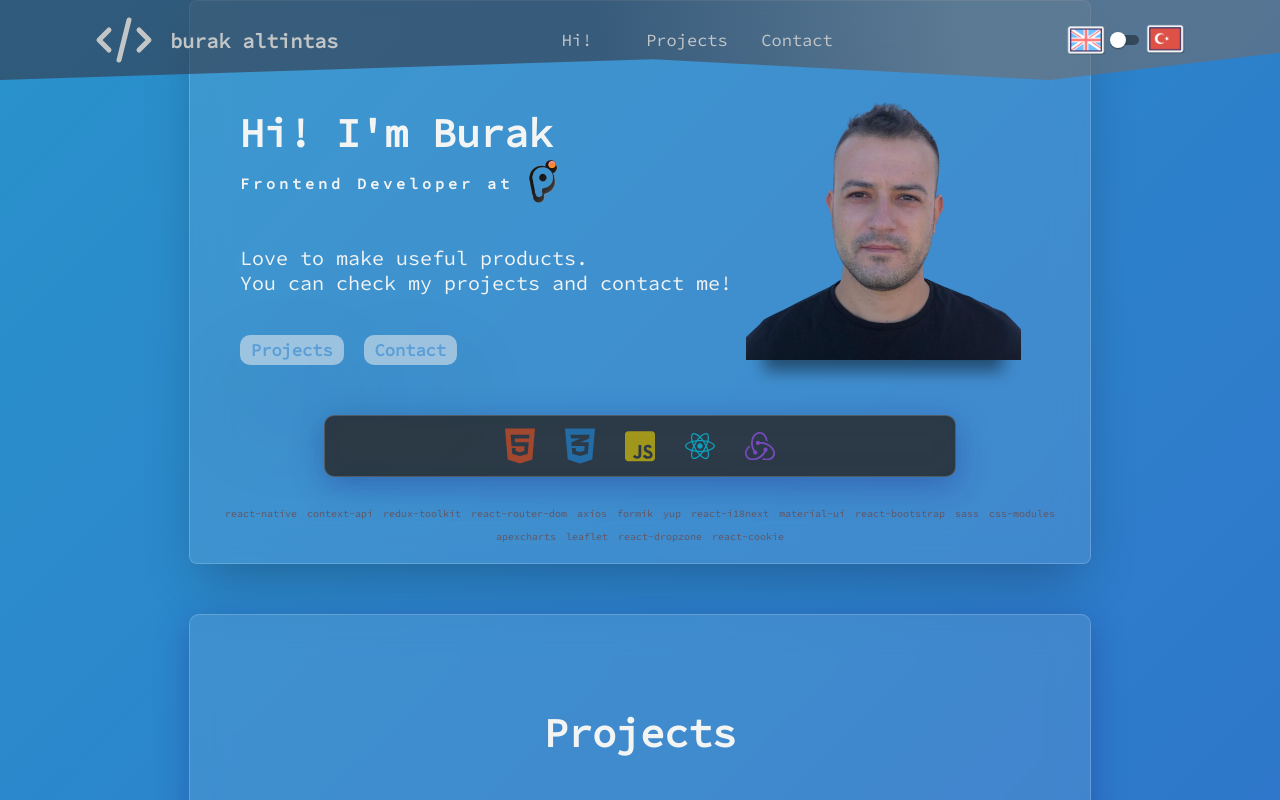
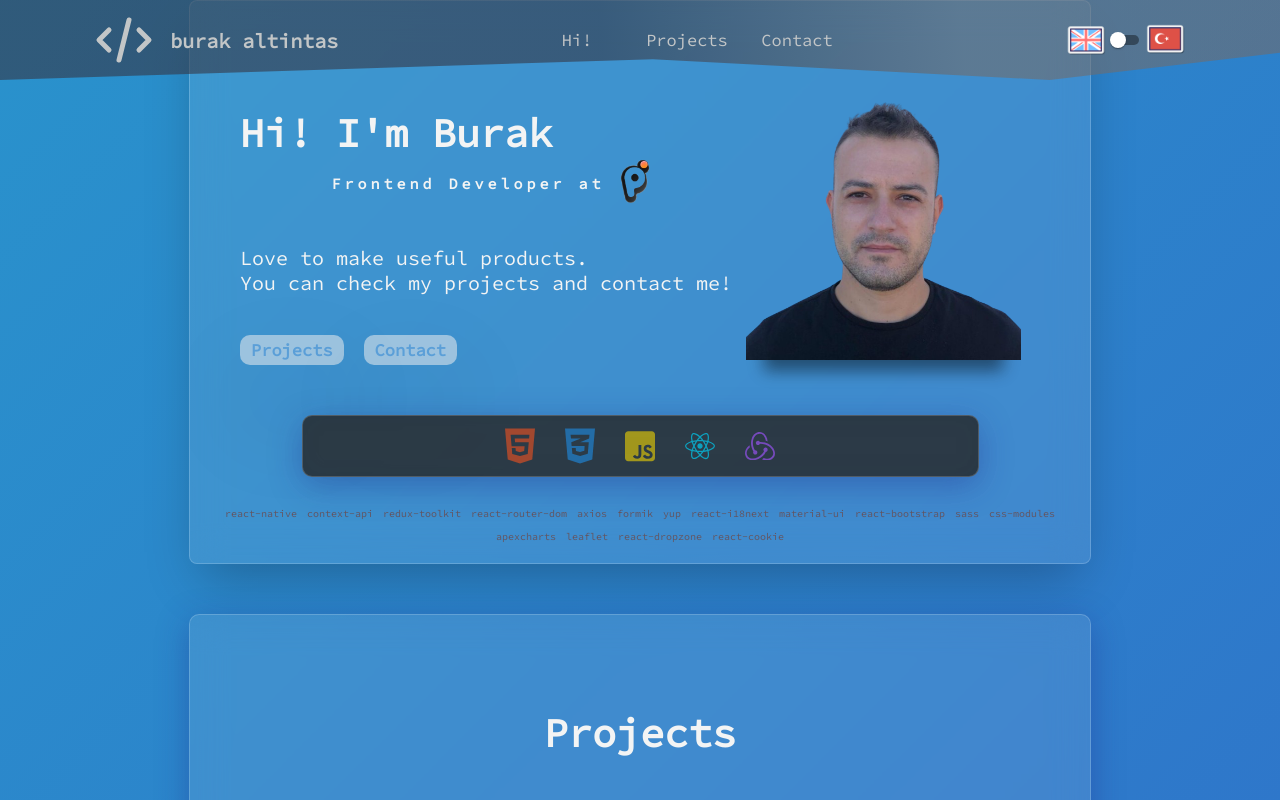
Before and after one commit to buraltintas/my-portfolio, a React (Create React App) app: page / in a window 1280 px wide. Shown: the top 800 px of the page. Built offline with nearby package versions, Linux system fonts and the light colour scheme.

Commit message:
fix title style

```diff
--- a/src/components/home/Home.module.css
+++ b/src/components/home/Home.module.css
@@ -33,7 +33,7 @@
 }
 
 .icons {
-  width: 70%;
+  width: 75%;
   /* position: absolute; */
   display: flex;
   align-items: center;
@@ -88,6 +88,7 @@
 .titleContainer {
   display: flex;
   align-items: center;
+  justify-content: center;
   margin-top: 1rem;
 }
 
```
